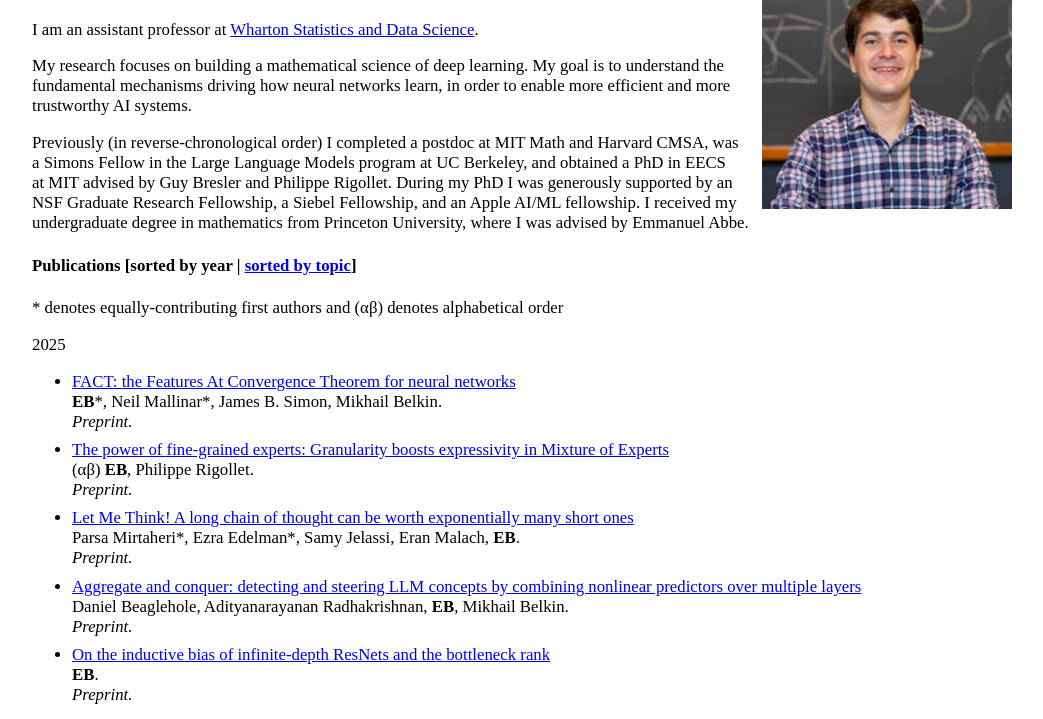
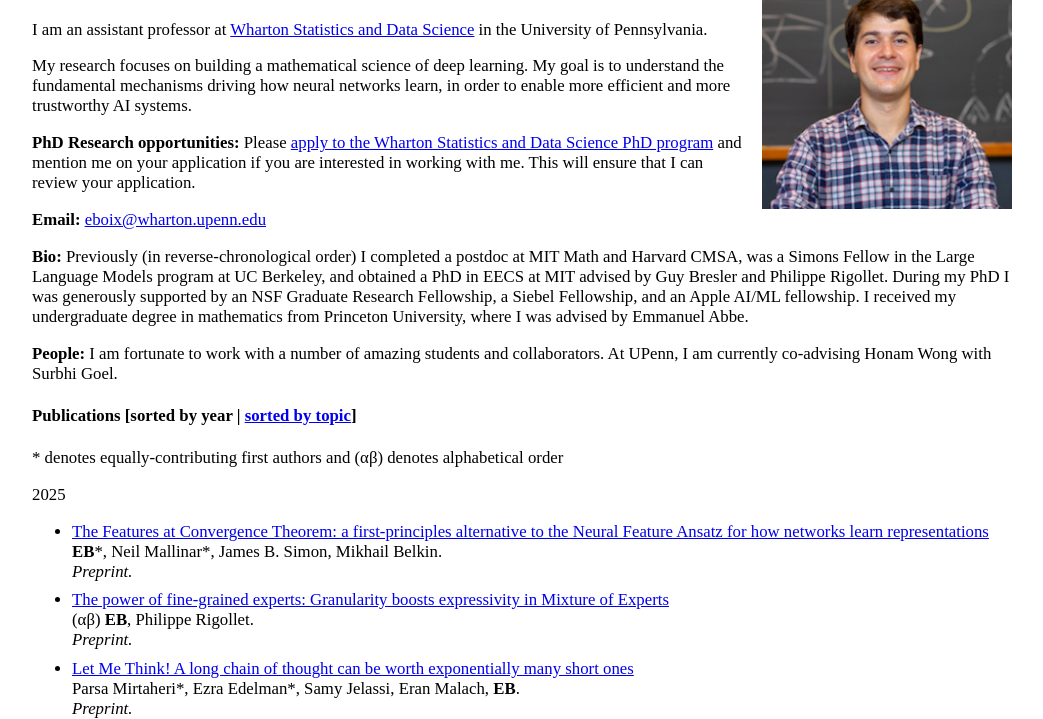
Before and after one commit to eboix/eboix.github.io, a plain HTML site: page index.html in a window 1280 px wide. Shown: the part 116-835 px from the top of the page, without its empty margins (108-1151 px from the left). Drawn offline with nearby package versions, Linux system fonts and the light colour scheme.

Commit message:
Revise bio and add contact information

```diff
--- a/index.html
+++ b/index.html
@@ -19,7 +19,7 @@
   <body>
     <img src="profile2.png" style="float:right;height:250px" hspace="20px">
     <h1> Enric Boix-Adsera </h1>
-    <p>I am an assistant professor at <a href="https://statistics.wharton.upenn.edu/">Wharton Statistics and Data Science</a>.
+    <p>I am an assistant professor at <a href="https://statistics.wharton.upenn.edu/">Wharton Statistics and Data Science</a> in the University of Pennsylvania.
 
     <p>
 
@@ -29,8 +29,20 @@ My research focuses on building a mathematical science of deep learning. My goal
       <!-- My interests include deep learning, high-dimensional statistics, optimal transport, and average-case complexity. -->
     </p>
 
+    <p>
+      <b>PhD Research opportunities:</b> Please <a href="https://www.applyweb.com/upennw/index.ftl">apply to the Wharton Statistics and Data Science PhD program</a> and mention me on your application if you are interested in working with me. This will ensure that I can review your application.
     </p>
-      Previously (in reverse-chronological order) I completed a postdoc at MIT Math and Harvard CMSA, was a Simons Fellow in the Large Language Models program at UC Berkeley, and obtained a PhD in EECS at MIT advised by Guy Bresler and Philippe Rigollet. During my PhD I was generously supported by an NSF Graduate Research Fellowship, a Siebel Fellowship, and an Apple AI/ML fellowship.  I received my undergraduate degree in mathematics from Princeton University, where I was advised by Emmanuel Abbe.
+
+  <p>
+      <b>Email:</b> <a href="mailto:eboix@wharton.upenn.edu">eboix@wharton.upenn.edu</a>
+  </p>
+
+    </p>
+      <b>Bio:</b> Previously (in reverse-chronological order) I completed a postdoc at MIT Math and Harvard CMSA, was a Simons Fellow in the Large Language Models program at UC Berkeley, and obtained a PhD in EECS at MIT advised by Guy Bresler and Philippe Rigollet. During my PhD I was generously supported by an NSF Graduate Research Fellowship, a Siebel Fellowship, and an Apple AI/ML fellowship.  I received my undergraduate degree in mathematics from Princeton University, where I was advised by Emmanuel Abbe.
+    </p>
+
+    <p>
+      <b>People:</b> I am fortunate to work with a number of amazing students and collaborators. At UPenn, I am currently co-advising Honam Wong with Surbhi Goel.
     </p>
 
 	<h4 class="by-year-view">Publications [sorted by year | <a href="#" class="by-topic-btn">sorted by topic</a>]
@@ -46,7 +58,7 @@ My research focuses on building a mathematical science of deep learning. My goal
     <ul>
 
       <li>
-        <a href="https://arxiv.org/abs/2507.05644" class="publications">FACT: the Features At Convergence Theorem for neural networks</a>
+        <a href="https://arxiv.org/abs/2507.05644" class="publications">The Features at Convergence Theorem: a first-principles alternative to the Neural Feature Ansatz for how networks learn representations</a>
          <br>
          <b>EB</b>*, Neil Mallinar*, James B. Simon, Mikhail Belkin.
          <br>
@@ -70,7 +82,7 @@ My research focuses on building a mathematical science of deep learning. My goal
       </li>
 
       <li>
-        <a href="https://arxiv.org/abs/2502.03708" class="publications"> Aggregate and conquer: detecting and steering LLM concepts by combining nonlinear predictors over multiple layers</a>
+        <a href="https://arxiv.org/abs/2502.03708" class="publications"> Toward universal steering and monitoring of AI models</a>
          <br>
           Daniel Beaglehole, Adityanarayanan Radhakrishnan, <b>EB</b>, Mikhail Belkin.
          <br>
@@ -287,7 +299,7 @@ My research focuses on building a mathematical science of deep learning. My goal
     <ul>
 
       <li>
-        <a href="https://arxiv.org/abs/2507.05644" class="publications">FACT: the Features At Convergence Theorem for neural networks</a>
+        <a href="https://arxiv.org/abs/2507.05644" class="publications">The Features at Convergence Theorem: a first-principles alternative to the Neural Feature Ansatz for how networks learn representations</a>
          <br>
          <b>EB</b>*, Neil Mallinar*, James B. Simon, Mikhail Belkin.
          <br>
@@ -311,7 +323,7 @@ My research focuses on building a mathematical science of deep learning. My goal
       </li>
 
       <li>
-        <a href="https://arxiv.org/abs/2502.03708" class="publications"> Aggregate and conquer: detecting and steering LLM concepts by combining nonlinear predictors over multiple layers</a>
+        <a href="https://arxiv.org/abs/2502.03708" class="publications"> Toward universal steering and monitoring of AI models</a>
          <br>
           Daniel Beaglehole, Adityanarayanan Radhakrishnan, <b>EB</b>, Mikhail Belkin.
          <br>
```
